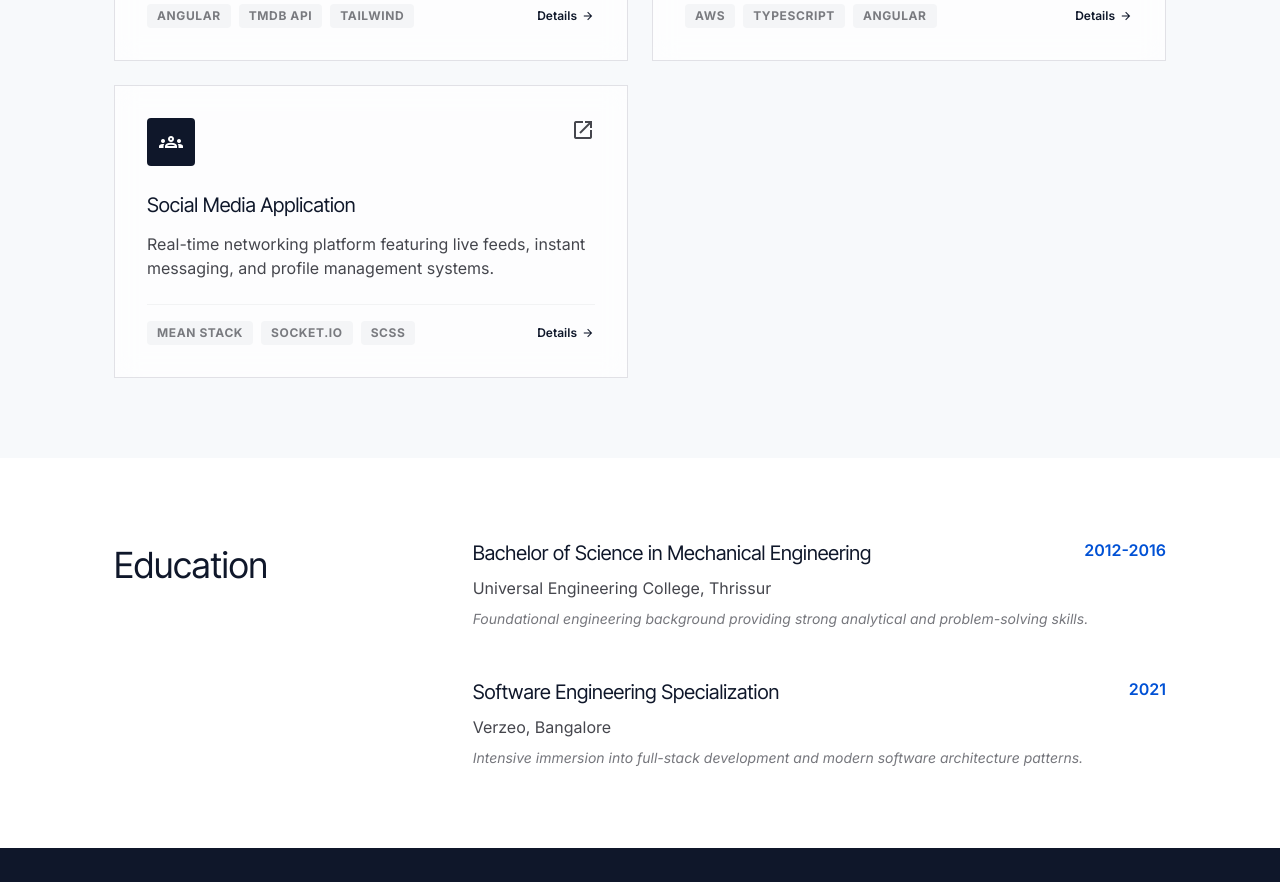
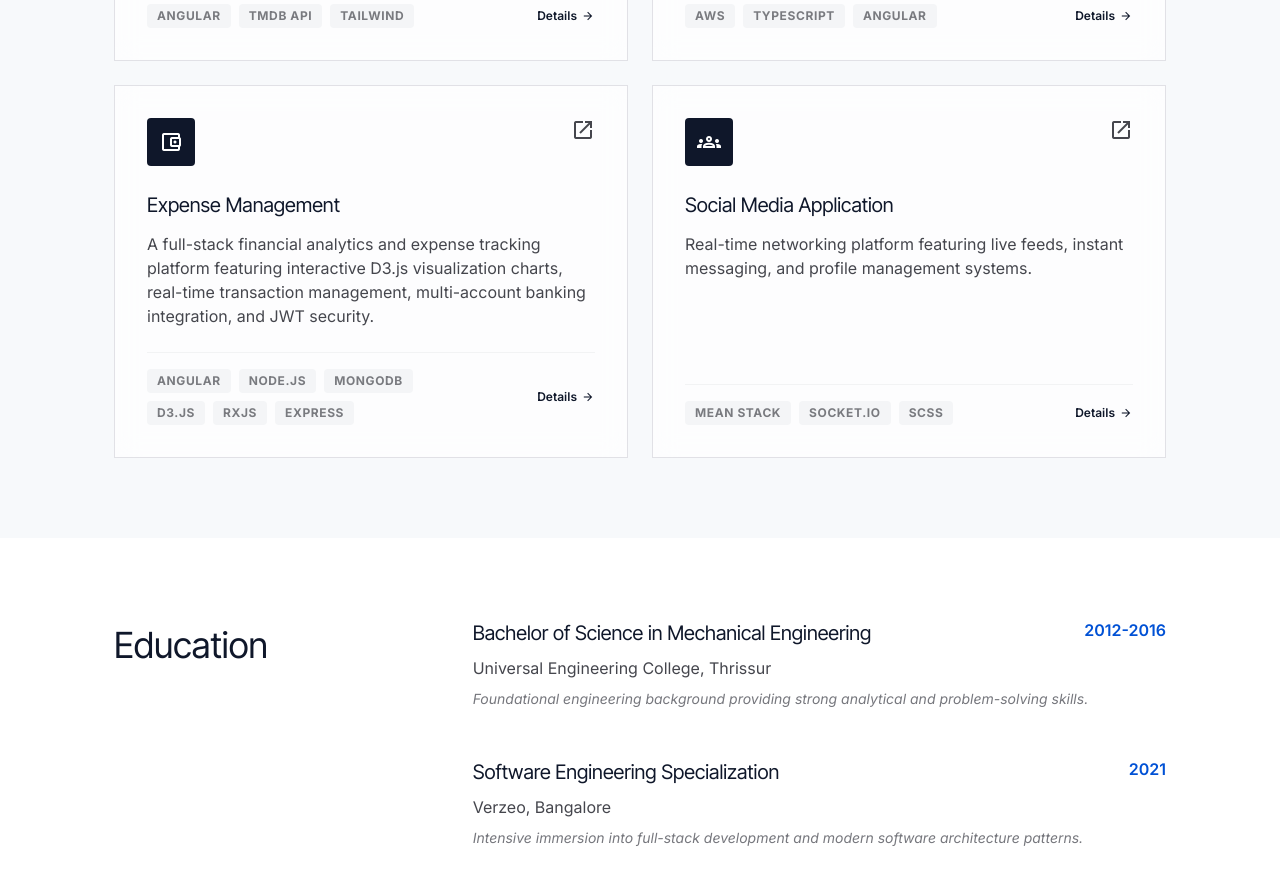
Before and after one commit to ajaynanda/portfolio, an Angular app: page / in a window 1280 px wide. Shown: the part 3800-4682 px from the top of the page. Built offline with nearby package versions, Linux system fonts and the light colour scheme.

Commit message:
fix: projects added

```diff
--- a/src/app/app.ts
+++ b/src/app/app.ts
@@ -151,6 +151,16 @@ export class App {
       link: 'http://drivemanagements.s3-website-us-east-1.amazonaws.com/'
     },
     {
+      title: 'Expense Management',
+      description: 'A full-stack financial analytics and expense tracking platform featuring interactive D3.js visualization charts, real-time transaction management, multi-account banking integration, and JWT security.',
+      detailedDescription: 'SpendSmart Expense Management is an enterprise-ready full-stack financial application. It features dynamic D3.js chart visualizations for income and expense breakdowns, real-time transaction logging and filtering, multi-bank account synchronization, secure JWT authentication with RxJS exhaustMap data protection, and dark/light theme options. Built with Angular 20, Node.js, Express, and MongoDB.',
+      tags: ['Angular', 'Node.js', 'MongoDB', 'D3.js', 'RxJS', 'Express'],
+      packages: ['@angular/core', 'rxjs', 'd3', 'express', 'mongoose', 'jsonwebtoken', 'bcryptjs'],
+      icon: 'account_balance_wallet',
+      category: 'MEAN',
+      link: 'https://expense-management-gamma-ten.vercel.app'
+    },
+    {
       title: 'Social Media Application',
       description: 'Real-time networking platform featuring live feeds, instant messaging, and profile management systems.',
       detailedDescription: 'Comprehensive networking environment featuring secure JSON Web Token authentication, image-supported publishing, comment sections, private messaging over WebSocket connections, and profile configurations.',
```
